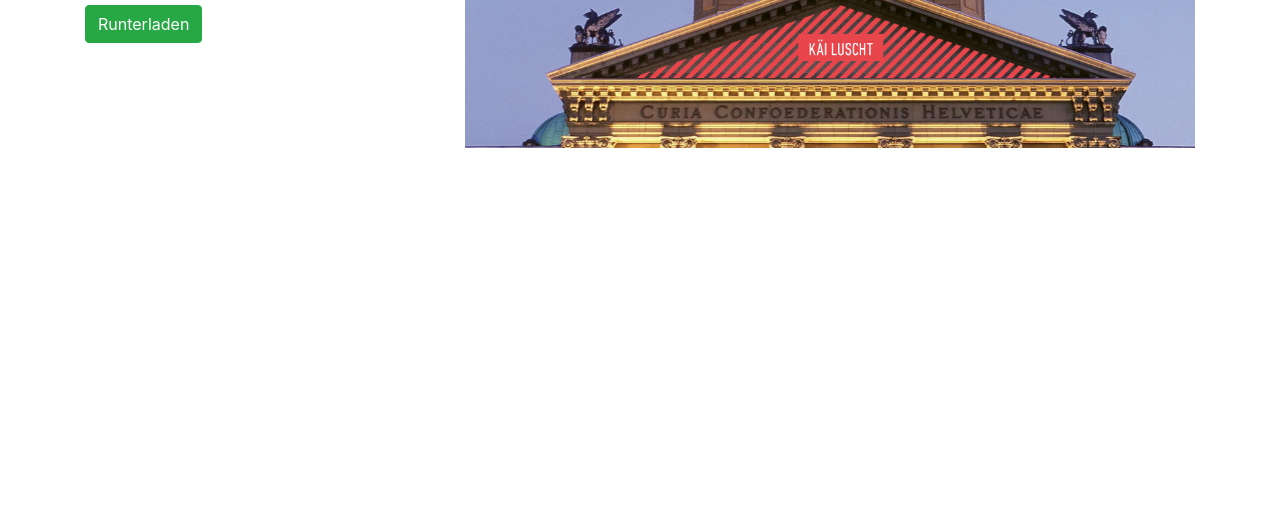
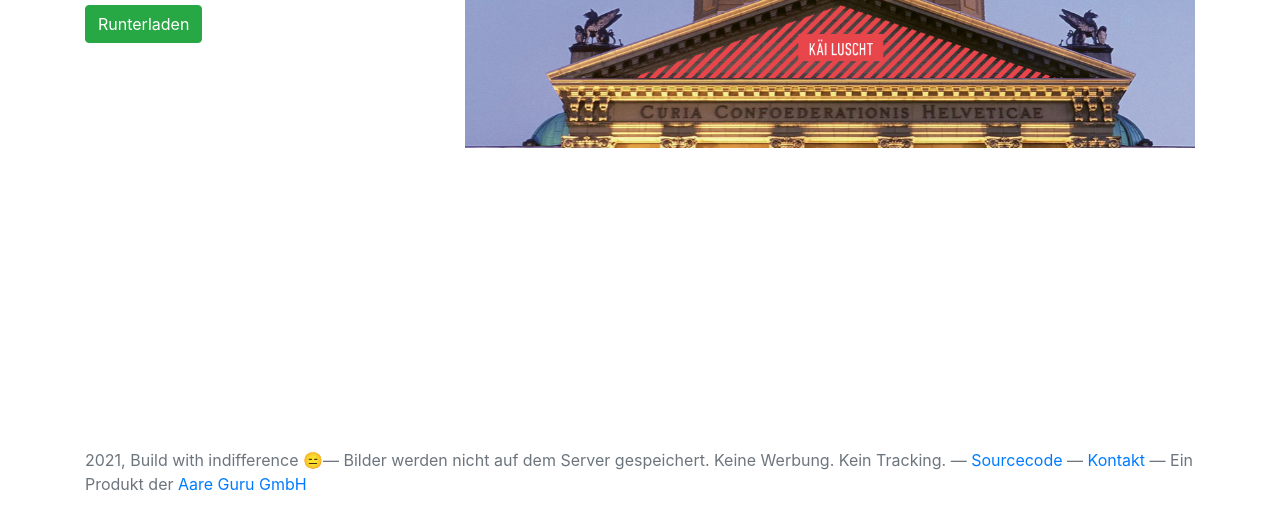
Before and after one commit to cstuder/bundestriangel, a website built with Parcel: page src/index.html in a window 1280 px wide. Shown: the part 291-800 px from the top of the page. Built offline with nearby package versions, Linux system fonts and the light colour scheme; some icons are missing.

Commit message:
HTML: Footer

```diff
--- a/src/index.html
+++ b/src/index.html
@@ -52,5 +52,17 @@
         </div>
       </div>
     </div>
+
+    <footer class="footer">
+      <div class="container">
+        <span class="text-muted"
+          >2021, Build with indifference 😑&mdash; Bilder werden nicht auf dem
+          Server gespeichert. Keine Werbung. Kein Tracking. &mdash;
+          <a href="https://github.com/cstuder/bundeshaustriangel">Sourcecode</a>
+          &mdash; <a href="mailto:cstuder@existenz.ch">Kontakt</a> &mdash; Ein
+          Produkt der <a href="https://firma.aare.guru">Aare Guru GmbH</a></span
+        >
+      </div>
+    </footer>
   </body>
 </html>
```
